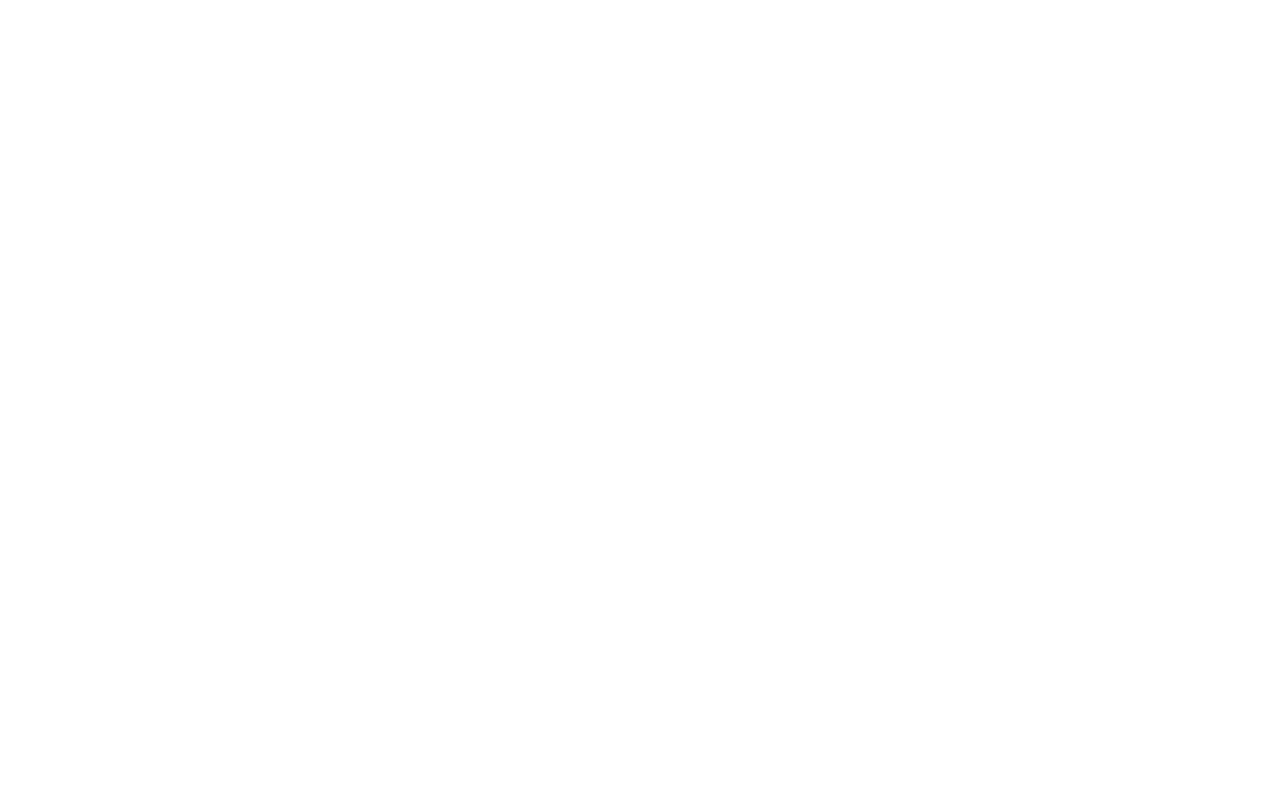
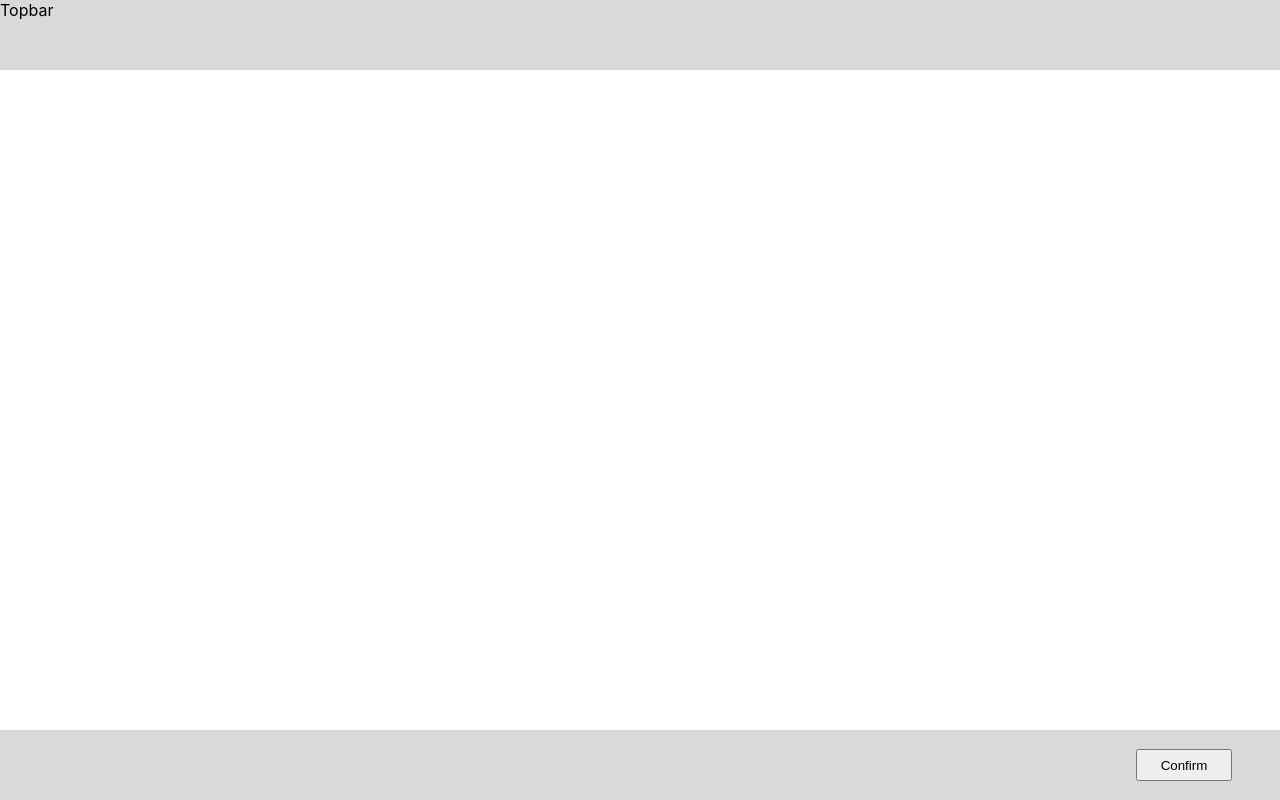
Before and after one commit to hajineats/cat, a React (Create React App) app in the folder src/main/js/: page /instructions in a window 1280 px wide. Before the commit this address had no page. Built offline with nearby package versions, Linux system fonts and the light colour scheme.

Commit message:
Create instruction screen

```diff
--- a/src/main/js/src/App.js
+++ b/src/main/js/src/App.js
@@ -3,14 +3,16 @@ import styled from "styled-components";
 import LoginScreen from "./pages/LoginScreen";
 import {AppContextProvider} from "./contexts/AppContext";
 import {BrowserRouter, Route, Routes} from "react-router-dom";
+import InstructionScreen from "./pages/InstructionScreen";
 
 function App() {
     return (
         <BrowserRouter>
             <AppContextProvider>
                 <Routes>
+                    <Route path={"/"}  element={<LoginScreen />} />
+                    <Route path={"/instructions"}  element={<InstructionScreen />} />
                     <Route path={"/test"} element={<TestScreen />} />
-                    <Route path={"/"}  element={<LoginScreen />} />
                 </Routes>
             </AppContextProvider>
         </BrowserRouter>
--- a/src/main/js/src/components/BottomBar.js
+++ b/src/main/js/src/components/BottomBar.js
@@ -2,15 +2,19 @@ import styled from "styled-components";
 
 
 const Container = styled.div`
-	background-color: #D9D9D9;
+  display: flex;
+  background-color: #D9D9D9;
+  justify-content: flex-end;
+  align-items: center;
+  padding-right: 48px;
 `
 
-const BottomBar = ()=>{
-	return (
-		<Container>
-			bottom bar
-		</Container>
-	)
+const BottomBar = ({children}) => {
+    return (
+        <Container>
+            {children}
+        </Container>
+    )
 }
 
 export default BottomBar
--- a/src/main/js/src/contexts/AppContext.js
+++ b/src/main/js/src/contexts/AppContext.js
@@ -4,34 +4,34 @@ import {useNavigate} from "react-router-dom";
 import fakeQuestions from '../utils/fakeData.json'
 
 
-
 const AppContext = React.createContext([])
 
-const AppContextProvider = ({children})=>{
+const AppContextProvider = ({children}) => {
     const [currentQuestions, setCurrentQuestions] = useState(fakeQuestions);
     const [userDocument, setUserDocument] = useState({});
     const [userResponses, setUserResponses] = useState({"M00001": "op1"});
     const [currentQuestion, setCurrentQuestion] = useState(fakeQuestions[0]);
     const [currentResponse, setCurrentResponse] = useState(null);
+    const [instructions, setInstructions] = useState('');
 
     const navigate = useNavigate()
 
-	useEffect(()=>{
+    useEffect(() => {
         setCurrentResponse(userResponses[currentQuestion.id])
     }, [userResponses, currentQuestion])
 
-	const addUserResponse = (optionId)=>{
+    const addUserResponse = (optionId) => {
         userResponses[currentQuestion.id] = optionId
         setUserResponses({...userResponses})
     }
 
-	const changeCurrentQuestion = (questionId)=>{
-		const question = currentQuestions.filter(e=>e.id===questionId)[0]
+    const changeCurrentQuestion = (questionId) => {
+        const question = currentQuestions.filter(e => e.id === questionId)[0]
         setCurrentQuestion(question)
     }
 
 
-	const handleLogin = async (userId)=>{
+    const handleLogin = async (userId) => {
         // const user = await getUserDocument(userId)
         const user = {
             userId: Number(userId),
@@ -50,6 +50,11 @@ const AppContextProvider = ({children})=>{
         // 	await getFLQuestionSet() :
         // 	await getMSTModuleByModuleNumber(user.currentModule);
         // setCurrentQuestions(fakeQuestions)
+        setInstructions("adfhlkjhlkjhlks")
+        navigate("/instructions")
+    }
+
+    const beginTest = () => {
         navigate("/test")
     }
 
@@ -59,8 +64,10 @@ const AppContextProvider = ({children})=>{
         currentResponse,
         setCurrentQuestions,
         userResponses,
+        instructions,
         changeCurrentQuestion,
         handleLogin,
+        beginTest,
         addUserResponse
     }
 
--- /dev/null
+++ b/src/main/js/src/pages/InstructionScreen.js
@@ -0,0 +1,53 @@
+import styled from "styled-components";
+import BottomBar from "../components/BottomBar";
+import TopBar from "../components/Topbar";
+import {useContext} from "react";
+import {AppContext} from "../contexts/AppContext";
+
+const Container = styled.div`
+  height: 100vh;
+  display: grid;
+  grid-template-rows: 70px 1fr 70px;
+`
+
+const Content = styled.div`
+  display: flex;
+  justify-content: center;
+  align-items: center;
+`
+
+const Instructions = styled.div`
+  text-align: center;
+  flex: 0 0 600px;
+`
+
+const ConfirmInput = styled.button`
+  height: 32px;
+  width: 96px;
+`
+
+const InstructionScreen = () => {
+    const {beginTest, instructions} = useContext(AppContext)
+
+    return (
+        <Container>
+            <TopBar/>
+            <Content>
+                <Instructions>
+                    {instructions}
+                </Instructions>
+            </Content>
+
+            <BottomBar>
+                <ConfirmInput onClick={(e) => {
+                    e.preventDefault();
+                    beginTest();
+                }}>
+                    Confirm
+                </ConfirmInput>
+            </BottomBar>
+        </Container>
+    )
+}
+
+export default InstructionScreen
```
Lines whose indentation alone changed are shown as unchanged.
